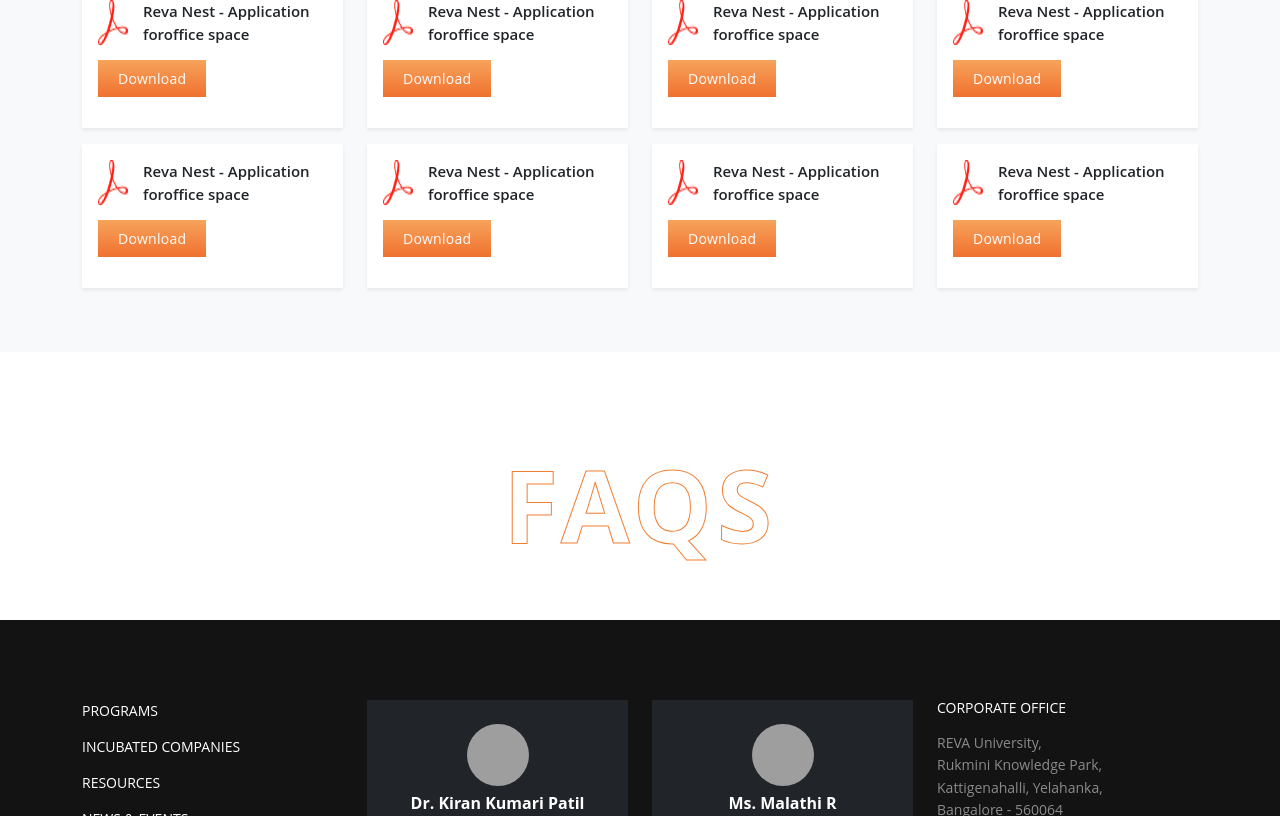
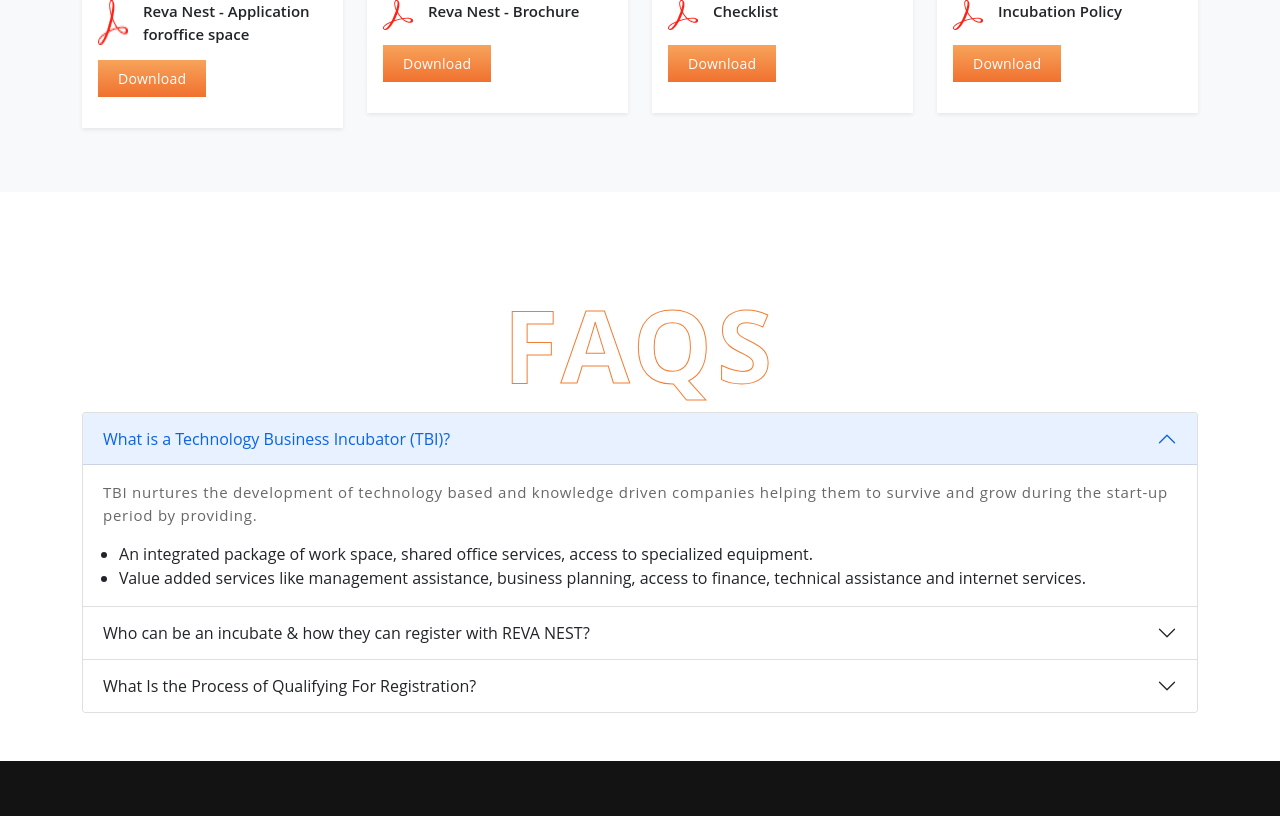
Before and after one commit to hasansterco/revanest, a plain HTML site: page resources.html in a window 1280 px wide. Shown: the part 667-1483 px from the top of the page. Drawn offline with Linux system fonts and the light colour scheme; grey boxes are pictures that could not be loaded.

Commit message:
Add files via upload

```diff
--- a/resources.html
+++ b/resources.html
@@ -4,9 +4,9 @@
     <meta charset="UTF-8">
     <meta http-equiv="X-UA-Compatible" content="IE=edge">
     <meta name="viewport" content="width=device-width, initial-scale=1.0">
-    <title>Events | Reva Nest</title>
-    <meta name="description" content="Events">
-    <meta name="keywords" content="Events">
+    <title>Resources | Reva Nest</title>
+    <meta name="description" content="Resources">
+    <meta name="keywords" content="Resources">
     <!--CSS Preloader-->
     <link rel="preload" href="css/bootstrap.min.css" as="style">
     <link rel="preload" href="css/style.css" as="style">
@@ -145,63 +145,27 @@
                    <div class="bg-white p-3 shadow-sm pdf-flex">
                     <div class="d-flex">
                         <img src="img/images/pdf.png" alt="pdf">
-                        <span>Reva Nest - Application foroffice space</span>
+                        <span>Reva Nest - Brochure</span>
                     </div>
-                    <a href="pdf/REVA NEST-Application form.pdf" class="download-btn">Download</a>
+                    <a href="pdf/NEST Brochure.pdf" class="download-btn">Download</a>
                    </div>
                 </div>
                 <div class="col-md-3 mb-3">
                    <div class="bg-white p-3 shadow-sm pdf-flex">
                     <div class="d-flex">
                         <img src="img/images/pdf.png" alt="pdf">
-                        <span>Reva Nest - Application foroffice space</span>
+                        <span>Checklist</span>
                     </div>
-                    <a href="pdf/REVA NEST-Application form.pdf" class="download-btn">Download</a>
+                    <a href="pdf/REVA-NEST-Checklist.pdf" class="download-btn">Download</a>
                    </div>
                 </div>
                 <div class="col-md-3 mb-3">
                    <div class="bg-white p-3 shadow-sm pdf-flex">
                     <div class="d-flex">
                         <img src="img/images/pdf.png" alt="pdf">
-                        <span>Reva Nest - Application foroffice space</span>
+                        <span>Incubation Policy</span>
                     </div>
-                    <a href="pdf/REVA NEST-Application form.pdf" class="download-btn">Download</a>
-                   </div>
-                </div>
-                <div class="col-md-3 mb-3">
-                   <div class="bg-white p-3 shadow-sm pdf-flex">
-                    <div class="d-flex">
-                        <img src="img/images/pdf.png" alt="pdf">
-                        <span>Reva Nest - Application foroffice space</span>
-                    </div>
-                    <a href="pdf/REVA NEST-Application form.pdf" class="download-btn">Download</a>
-                   </div>
-                </div>
-                <div class="col-md-3 mb-3">
-                   <div class="bg-white p-3 shadow-sm pdf-flex">
-                    <div class="d-flex">
-                        <img src="img/images/pdf.png" alt="pdf">
-                        <span>Reva Nest - Application foroffice space</span>
-                    </div>
-                    <a href="pdf/REVA NEST-Application form.pdf" class="download-btn">Download</a>
-                   </div>
-                </div>
-                <div class="col-md-3 mb-3">
-                   <div class="bg-white p-3 shadow-sm pdf-flex">
-                    <div class="d-flex">
-                        <img src="img/images/pdf.png" alt="pdf">
-                        <span>Reva Nest - Application foroffice space</span>
-                    </div>
-                    <a href="pdf/REVA NEST-Application form.pdf" class="download-btn">Download</a>
-                   </div>
-                </div>
-                <div class="col-md-3 mb-3">
-                   <div class="bg-white p-3 shadow-sm pdf-flex">
-                    <div class="d-flex">
-                        <img src="img/images/pdf.png" alt="pdf">
-                        <span>Reva Nest - Application foroffice space</span>
-                    </div>
-                    <a href="pdf/REVA NEST-Application form.pdf" class="download-btn">Download</a>
+                    <a href="pdf/REVA NEST Handbook.pdf" class="download-btn">Download</a>
                    </div>
                 </div>
             </div>
@@ -211,7 +175,52 @@
         <div class="container">
             <h3 class="awareness_gaptxt text-center mb-4">FAQs</h3>
             <div class="row">
-
+                <div class="accordion" id="accordionExample">
+                    <div class="accordion-item">
+                      <h2 class="accordion-header" id="headingOne">
+                        <button class="accordion-button" type="button" data-bs-toggle="collapse" data-bs-target="#collapseOne" aria-expanded="true" aria-controls="collapseOne">
+                            What is a Technology Business Incubator (TBI)?
+                        </button>
+                      </h2>
+                      <div id="collapseOne" class="accordion-collapse collapse show" aria-labelledby="headingOne" data-bs-parent="#accordionExample">
+                        <div class="accordion-body">
+                          <p>TBI nurtures the development of technology based and knowledge driven companies helping them to survive and grow during the start-up period by providing.</p>
+                          <ul class="ms-3 mt-3">
+                              <li>An integrated package of work space, shared office services, access to specialized equipment.</li>
+                              <li>Value added services like management assistance, business planning, access to finance, technical assistance and internet services.</li>
+                          </ul>
+                        </div>
+                      </div>
+                    </div>
+                    <div class="accordion-item">
+                      <h2 class="accordion-header" id="headingTwo">
+                        <button class="accordion-button collapsed" type="button" data-bs-toggle="collapse" data-bs-target="#collapseTwo" aria-expanded="false" aria-controls="collapseTwo">
+                            Who can be an incubate & how they can register with REVA NEST?
+                        </button>
+                      </h2>
+                      <div id="collapseTwo" class="accordion-collapse collapse" aria-labelledby="headingTwo" data-bs-parent="#accordionExample">
+                        <div class="accordion-body">
+                          <p>Any individual or a group of persons having conceived a process or product which is at the beginning of technology cycle can become an entrepreneur/incubatee. It is expected that such process or product, algorithm for software, design of hardware etc are knowledge based and original. He/she may have to make a presentation to a committee set up by REVA NEST and give his/group’s requirement in term of space, electricity, furniture/internet facilities etc.</p>
+                        </div>
+                      </div>
+                    </div>
+                    <div class="accordion-item">
+                      <h2 class="accordion-header" id="headingThree">
+                        <button class="accordion-button collapsed" type="button" data-bs-toggle="collapse" data-bs-target="#collapseThree" aria-expanded="false" aria-controls="collapseThree">
+                            What Is the Process of Qualifying For Registration?
+                        </button>
+                      </h2>
+                      <div id="collapseThree" class="accordion-collapse collapse" aria-labelledby="headingThree" data-bs-parent="#accordionExample">
+                        <div class="accordion-body">
+                            <ul class="ms-3 mt-3">
+                                <li>The applicant needs to submit a business plan to REVA NEST & the details of his product or process to a Selection Committee appointed by REVA NEST.</li>
+                                <li>He/she/they may be selected in the first interview or he/she/they may be advised to reframe their business plan.</li>
+                                <li>If selected, each incubate or entrepreneur shall have to sign an agreement with REVA NEST in a format available in the download section.</li>
+                            </ul>
+                        </div>
+                      </div>
+                    </div>
+                  </div>
             </div>
         </div>
     </div>
```
